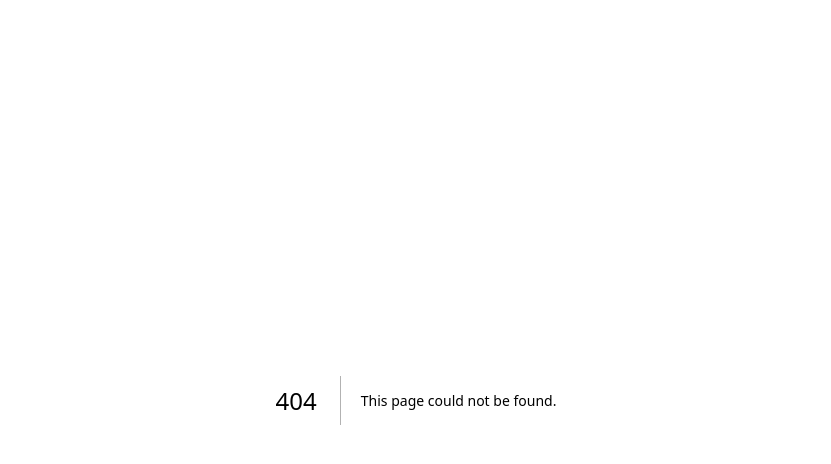
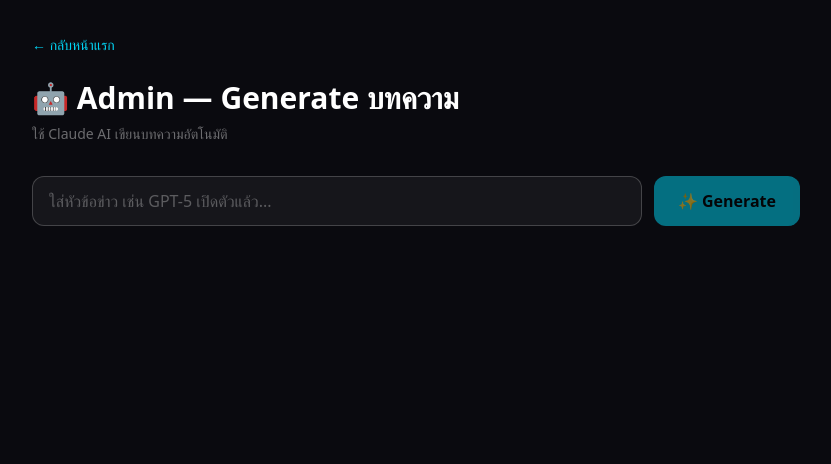
Before and after one commit to BorisutDev/ai-news-th, a Next.js app: page /admin in a window 1280 px wide. Before the commit this address had no page. Shown: the top 464 px of the page, without its empty margins (224-1055 px from the left). Built offline with nearby package versions, Linux system fonts and the light colour scheme.

Commit message:
add claude api and admin page

```diff
--- /dev/null
+++ b/src/app/admin/page.tsx
@@ -0,0 +1,89 @@
+'use client';
+import { useState } from 'react';
+
+export default function AdminPage() {
+  const [topic, setTopic] = useState('');
+  const [loading, setLoading] = useState(false);
+  const [result, setResult] = useState<any>(null);
+  const [error, setError] = useState('');
+
+  const generate = async () => {
+    if (!topic) return;
+    setLoading(true);
+    setError('');
+    setResult(null);
+
+    try {
+      const res = await fetch('/api/generate', {
+        method: 'POST',
+        headers: { 'Content-Type': 'application/json' },
+        body: JSON.stringify({ topic }),
+      });
+      const data = await res.json();
+      setResult(data);
+    } catch (e) {
+      setError('เกิดข้อผิดพลาด ลองใหม่อีกครั้ง');
+    } finally {
+      setLoading(false);
+    }
+  };
+
+  return (
+    <main className="min-h-screen bg-[#0a0a0f] text-white p-8">
+      <div className="max-w-3xl mx-auto">
+        <a href="/" className="text-cyan-400 text-sm hover:underline">← กลับหน้าแรก</a>
+        <h1 className="text-3xl font-black mt-6 mb-2">🤖 Admin — Generate บทความ</h1>
+        <p className="text-white/40 text-sm mb-8">ใช้ Claude AI เขียนบทความอัตโนมัติ</p>
+
+        {/* Input */}
+        <div className="flex gap-3 mb-8">
+          <input
+            type="text"
+            value={topic}
+            onChange={e => setTopic(e.target.value)}
+            onKeyDown={e => e.key === 'Enter' && generate()}
+            placeholder="ใส่หัวข้อข่าว เช่น GPT-5 เปิดตัวแล้ว..."
+            className="flex-1 bg-white/5 border border-white/20 rounded-xl px-4 py-3 text-white placeholder-white/30 focus:outline-none focus:border-cyan-400"
+          />
+          <button
+            onClick={generate}
+            disabled={loading || !topic}
+            className="bg-cyan-400 text-black font-black px-6 py-3 rounded-xl hover:bg-cyan-300 transition-colors disabled:opacity-50"
+          >
+            {loading ? '⏳ กำลังเขียน...' : '✨ Generate'}
+          </button>
+        </div>
+
+        {/* Error */}
+        {error && (
+          <div className="bg-red-500/10 border border-red-500/30 text-red-400 px-4 py-3 rounded-xl mb-6">
+            {error}
+          </div>
+        )}
+
+        {/* Result */}
+        {result && (
+          <div className="bg-white/5 border border-white/10 rounded-2xl p-6 space-y-4">
+            <div className="flex items-center gap-3">
+              <span className="text-4xl">{result.emoji}</span>
+              <span className="bg-cyan-400/10 text-cyan-400 border border-cyan-400/30 text-xs px-3 py-1 rounded-full">{result.category}</span>
+            </div>
+            <h2 className="text-xl font-black">{result.title}</h2>
+            <p className="text-white/60 text-sm">{result.excerpt}</p>
+            <div className="border-t border-white/10 pt-4 text-white/70 text-sm leading-relaxed whitespace-pre-wrap">
+              {result.content}
+            </div>
+
+            {/* Copy JSON */}
+            <div className="border-t border-white/10 pt-4">
+              <p className="text-white/40 text-xs mb-2">JSON สำหรับเพิ่มใน articles.ts:</p>
+              <pre className="bg-black/40 rounded-lg p-4 text-xs text-green-400 overflow-auto">
+                {JSON.stringify(result, null, 2)}
+              </pre>
+            </div>
+          </div>
+        )}
+      </div>
+    </main>
+  );
+}
--- /dev/null
+++ b/src/app/api/generate/route.ts
@@ -0,0 +1,34 @@
+import Anthropic from '@anthropic-ai/sdk';
+import { NextRequest, NextResponse } from 'next/server';
+
+const client = new Anthropic({
+  apiKey: process.env.ANTHROPIC_API_KEY,
+});
+
+export async function POST(request: NextRequest) {
+  const { topic } = await request.json();
+
+  const message = await client.messages.create({
+    model: 'claude-haiku-4-5-20251001',
+    max_tokens: 1024,
+    messages: [
+      {
+        role: 'user',
+        content: `เขียนบทความข่าว AI/Tech ภาษาไทยเกี่ยวกับ "${topic}" ในรูปแบบ JSON ดังนี้:
+{
+  "title": "หัวข้อบทความ",
+  "excerpt": "สรุปย่อ 1-2 ประโยค",
+  "content": "เนื้อหาบทความยาว 3-4 ย่อหน้า",
+  "category": "หมวดหมู่ (AI, Hardware, Startup, Career, หรือ Open Source)",
+  "emoji": "emoji ที่เกี่ยวข้อง"
+}
+ตอบเป็น JSON เท่านั้น ไม่ต้องมีข้อความอื่น`
+      }
+    ],
+  });
+
+  const text = message.content[0].type === 'text' ? message.content[0].text : '';
+  const article = JSON.parse(text);
+
+  return NextResponse.json(article);
+}
```
